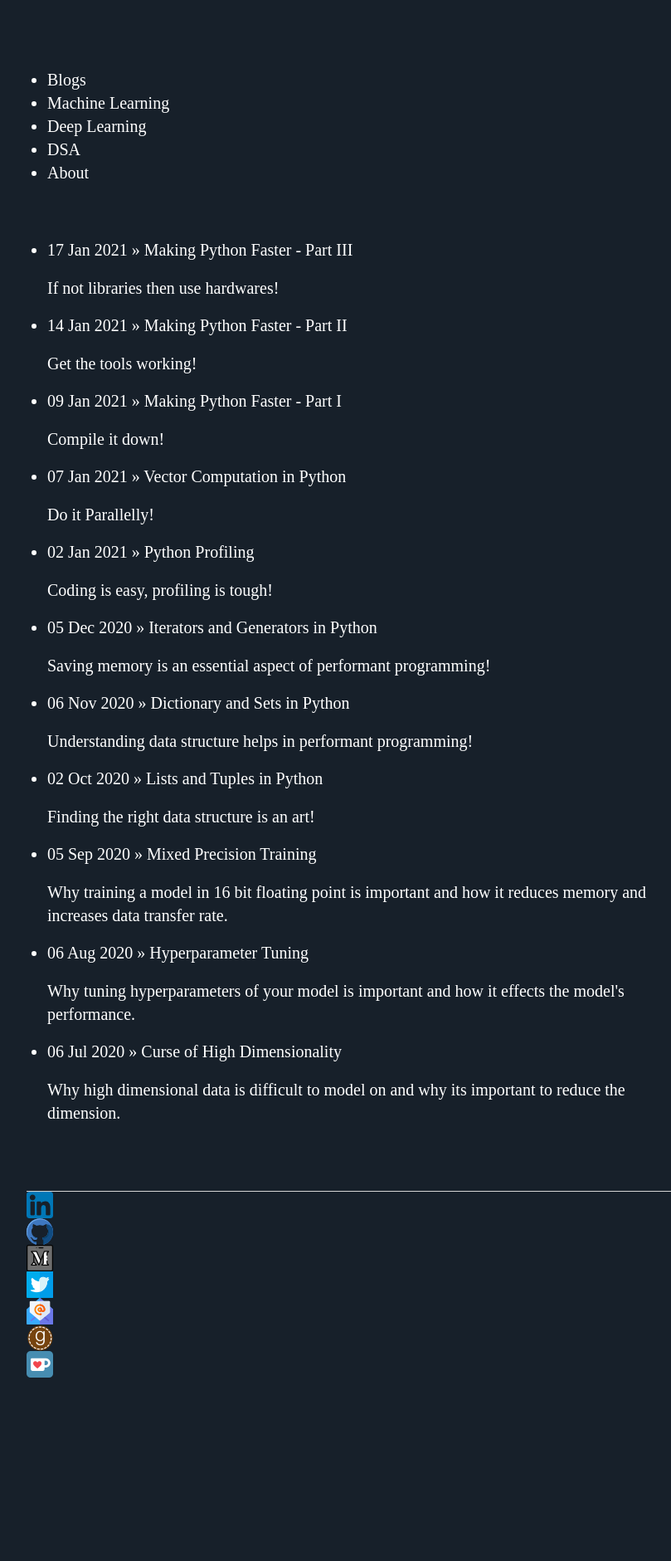
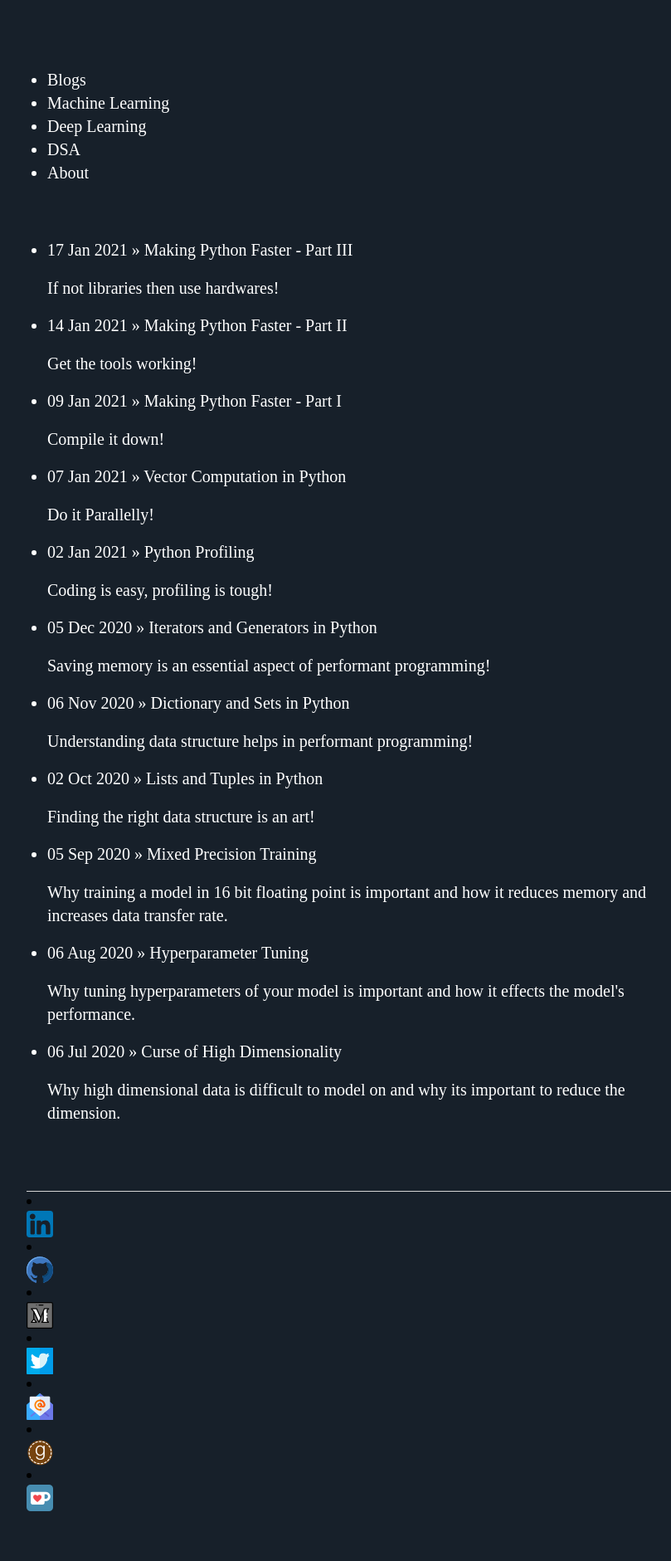
Before and after one commit to Mayurji/mayurji.github.io, a Jekyll site: the page built from index.html, in a window 1280 px wide. Shown: the whole page at 83% size, without its empty margins (160-969 px from the left). Built offline with Jekyll 4.4.1, drawn with Linux system fonts in a browser that asks for light colours; nearby versions of some CDN libraries; before the commit the page ends 1720 px from its top, so only the background shows below that.

Commit message:
Update default.html

```diff
--- a/_layouts/default.html
+++ b/_layouts/default.html
@@ -68,13 +68,13 @@
 		</div><!-- /.container -->
 
 		<footer style="width:90%";>
-    		<a href="https://www.linkedin.com/in/mayur-jain-ds/"><img src="{{site.url}}/assets/images/svgs/linkedin.png" alt="linkedin"></a>
-		<a href="https://github.com/Mayurji"><img src="{{site.url}}/assets/images/svgs/github.png" alt="Github"></a>
-		<a href="https://mayur-ds.medium.com/"><img src="{{site.url}}/assets/images/svgs/medium.png" alt="Medium"></a>
-		<a href="https://twitter.com/mayur__22"><img src="{{site.url}}/assets/images/svgs/twitter.png" alt="twitter"></a>
-		<a href="mailto:1942at@gmail.com"><img src="{{site.url}}/assets/images/svgs/email.png" alt="email"></a>
-		<a href="https://www.goodreads.com/user/show/117102851-mayur"><img src="{{site.url}}/assets/images/svgs/goodreads.png" alt="goodreads"></a>
-		<a href="https://ko-fi.com/mayurjain"><img src="{{site.url}}/assets/images/svgs/ko-fi.png" alt="sponsor"></a>
+			<li><a href="https://www.linkedin.com/in/mayur-jain-ds/"><img src="{{site.url}}/assets/images/svgs/linkedin.png" alt="linkedin"></a></li>
+			<li><a href="https://github.com/Mayurji"><img src="{{site.url}}/assets/images/svgs/github.png" alt="Github"></a></li>
+			<li><a href="https://mayur-ds.medium.com/"><img src="{{site.url}}/assets/images/svgs/medium.png" alt="Medium"></a></li>
+			<li><a href="https://twitter.com/mayur__22"><img src="{{site.url}}/assets/images/svgs/twitter.png" alt="twitter"></a></li>
+			<li><a href="mailto:1942at@gmail.com"><img src="{{site.url}}/assets/images/svgs/email.png" alt="email"></a></li>
+			<li><a href="https://www.goodreads.com/user/show/117102851-mayur"><img src="{{site.url}}/assets/images/svgs/goodreads.png" alt="goodreads"></a></li>
+			<li><a href="https://ko-fi.com/mayurjain"><img src="{{site.url}}/assets/images/svgs/ko-fi.png" alt="sponsor"></a></li>
 		</footer>
 		<!--
 		<div class="sidebar">
```
